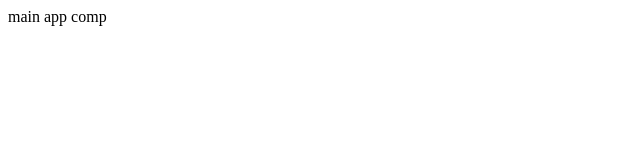
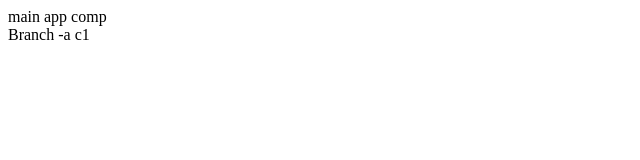
Before and after one commit to sivamedia/angular-pro, an Angular app in the folder hello-angular/: page / in a window 1280 px wide. Shown: the top 160 px of the page, without its empty margins (0-640 px from the left). Built offline with nearby package versions, Linux system fonts and the light colour scheme.

Commit message:
branch-a c1

```diff
--- a/hello-angular/src/app/app.component.html
+++ b/hello-angular/src/app/app.component.html
@@ -2,5 +2,5 @@
 
 
 <div> main app comp </div>
-
+<div> Branch -a c1 </div>
 <router-outlet></router-outlet>
```
